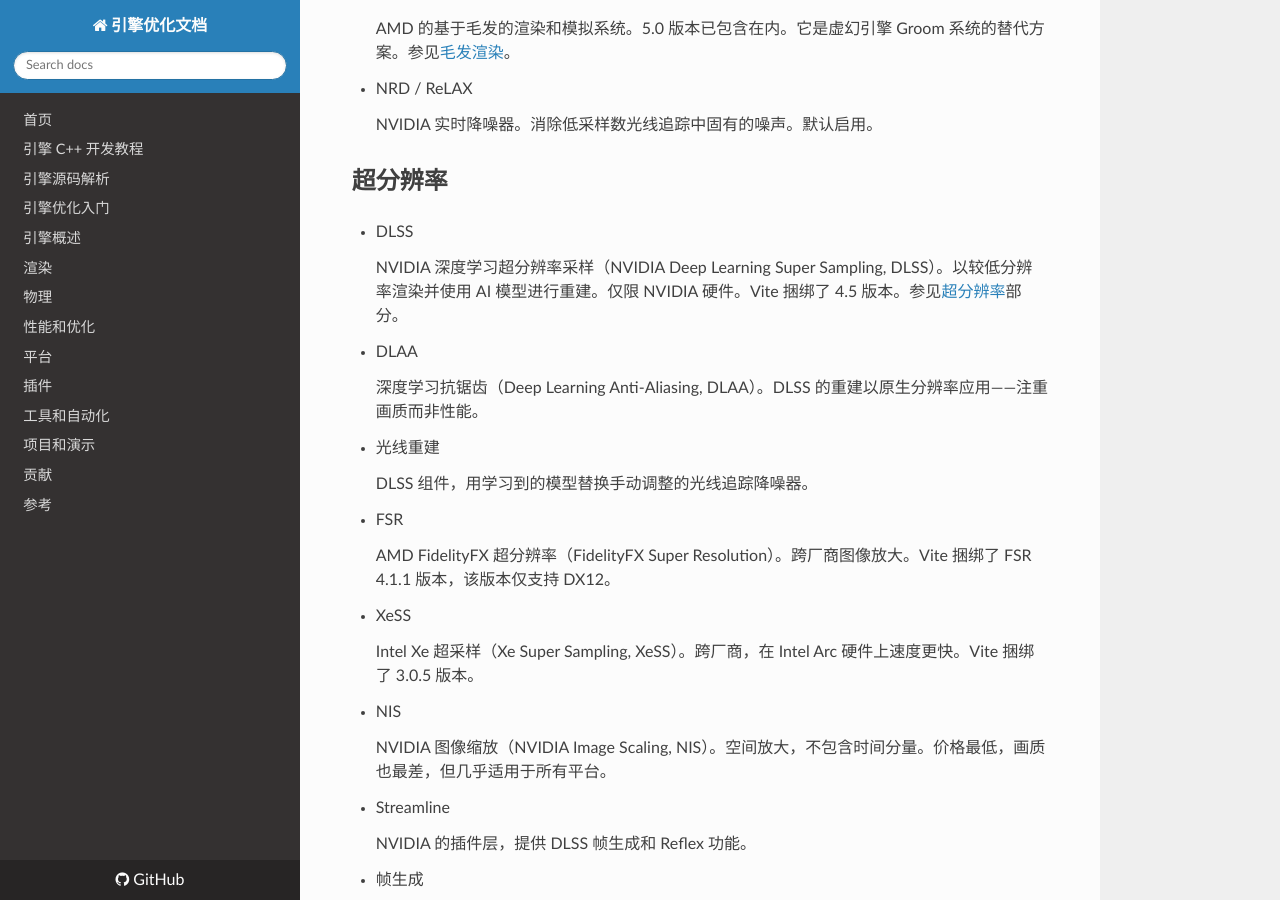
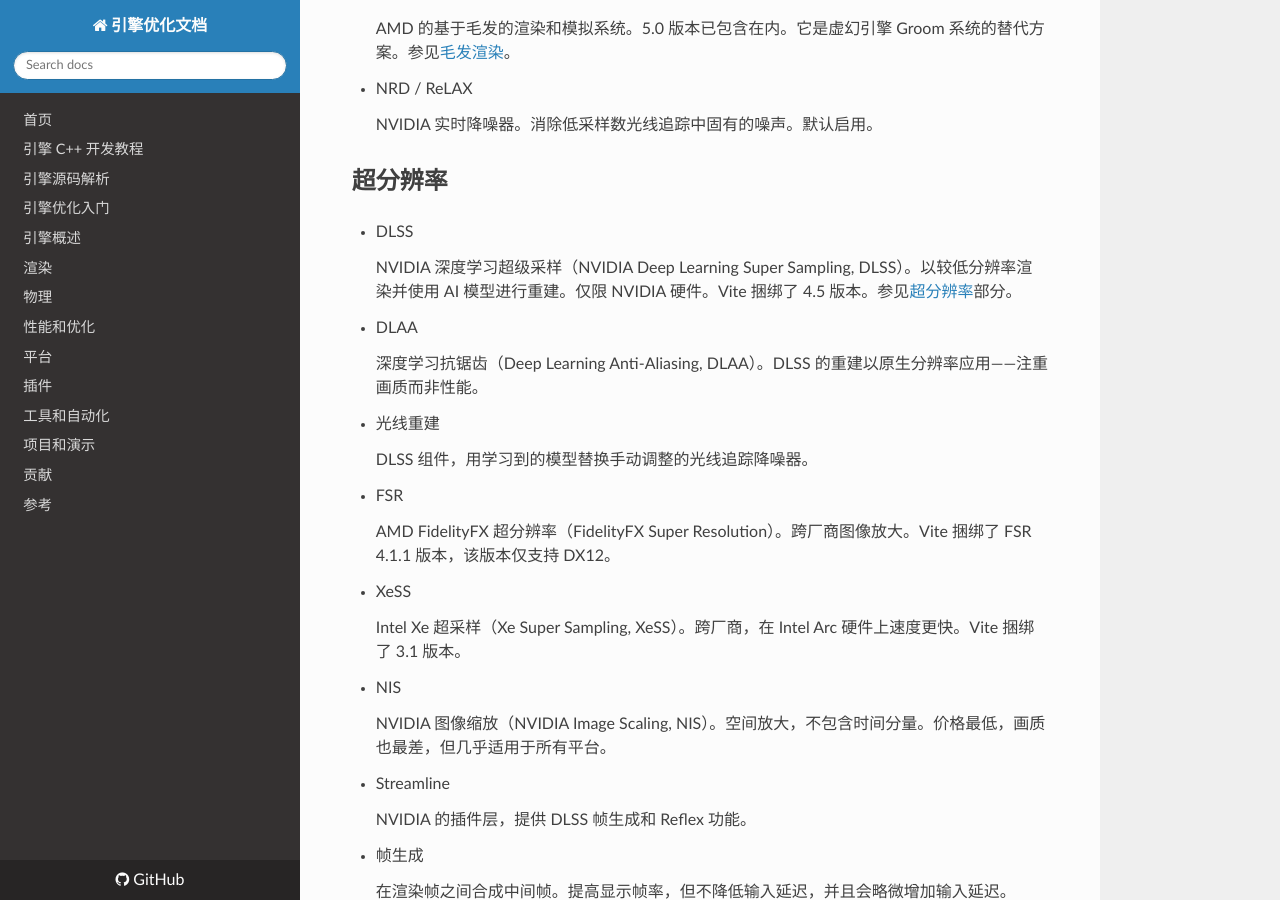
Before and after one commit to OpenHUTB/cpp, an MkDocs documentation site: the page built from docs/optimization/Reference/Glossary.md, in a window 1280 px wide and 900 px high, scrolled down 2479 px. Built offline with MkDocs 1.6.1, drawn with Linux system fonts in a browser that asks for light colours; nearby versions of some CDN libraries; a script that is not in the unit is left out; some of the changed text lies outside the part shown.

Commit message:
docs(reference): 修正术语表页的坏链、英文残留与版本号
- 抗锯齿链接补上 ../Rendering/ 前缀
- 「fork 术语」改为「分支术语」
- DLSS 中文名订正为「深度学习超级采样」，XeSS 版本订正为 3.1

```diff
--- a/docs/optimization/Reference/Glossary.md
+++ b/docs/optimization/Reference/Glossary.md
@@ -78,7 +78,7 @@
 
 * SMAA
 
-    亚像素形态学抗锯齿（Subpixel Morphological Anti-Aliasing, SMAA）。Vite 推荐的抗锯齿方法。它基于空间而非时间，因此不会像 TAA 那样引入重影和拖影。参见[抗锯齿](Anti-Aliasing.md)。
+    亚像素形态学抗锯齿（Subpixel Morphological Anti-Aliasing, SMAA）。Vite 推荐的抗锯齿方法。它基于空间而非时间，因此不会像 TAA 那样引入重影和拖影。参见[抗锯齿](../Rendering/Anti-Aliasing.md)。
 
 * TAA
 
@@ -105,7 +105,7 @@
 
 * DLSS
 
-    NVIDIA 深度学习超分辨率采样（NVIDIA Deep Learning Super Sampling, DLSS）。以较低分辨率渲染并使用 AI 模型进行重建。仅限 NVIDIA 硬件。Vite 捆绑了 4.5 版本。参见[超分辨率](../Rendering/Upscalers.md)部分。
+    NVIDIA 深度学习超级采样（NVIDIA Deep Learning Super Sampling, DLSS）。以较低分辨率渲染并使用 AI 模型进行重建。仅限 NVIDIA 硬件。Vite 捆绑了 4.5 版本。参见[超分辨率](../Rendering/Upscalers.md)部分。
 
 * DLAA
 
@@ -121,7 +121,7 @@
 
 * XeSS
 
-    Intel Xe 超采样（Xe Super Sampling, XeSS）。跨厂商，在 Intel Arc 硬件上速度更快。Vite 捆绑了 3.0.5 版本。
+    Intel Xe 超采样（Xe Super Sampling, XeSS）。跨厂商，在 Intel Arc 硬件上速度更快。Vite 捆绑了 3.1 版本。
 
 * NIS
 
```
Also changed, not shown: other parts of docs/optimization/Reference/Glossary.md (+1 -1 lines).
